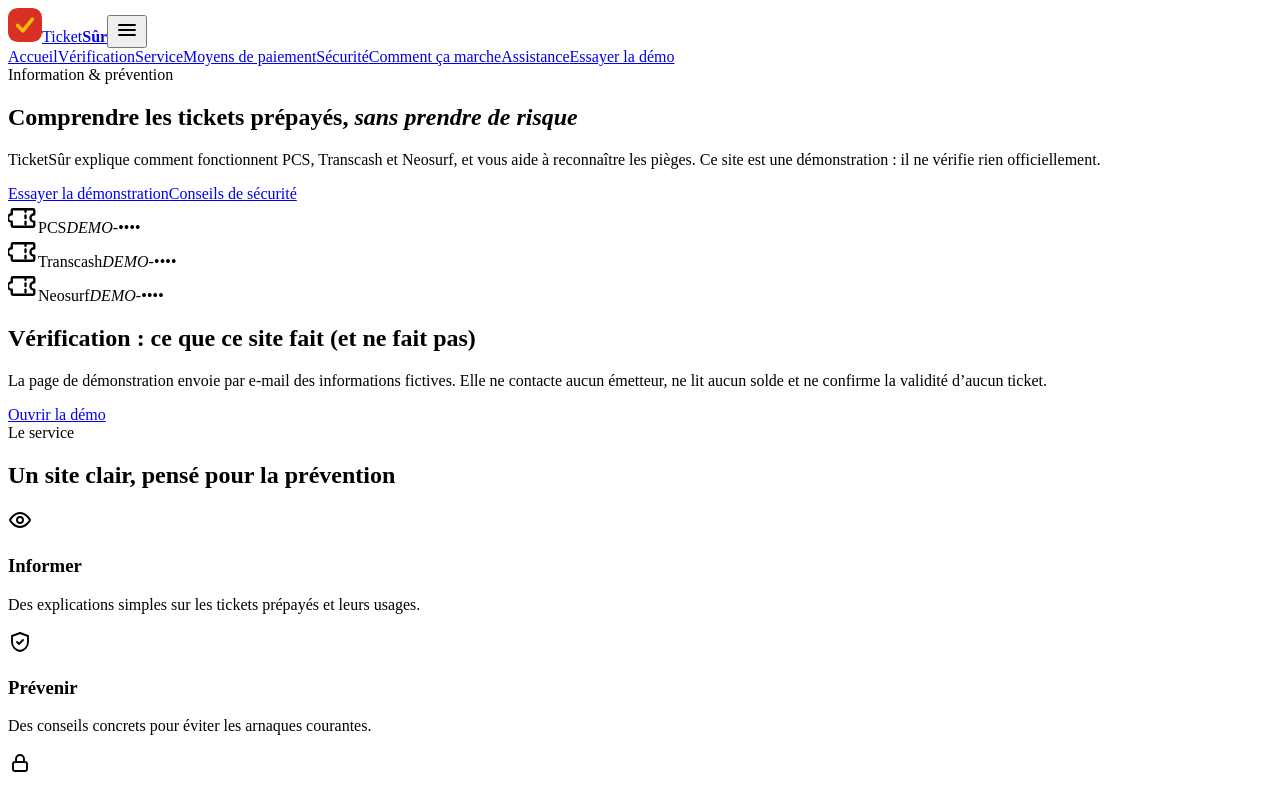
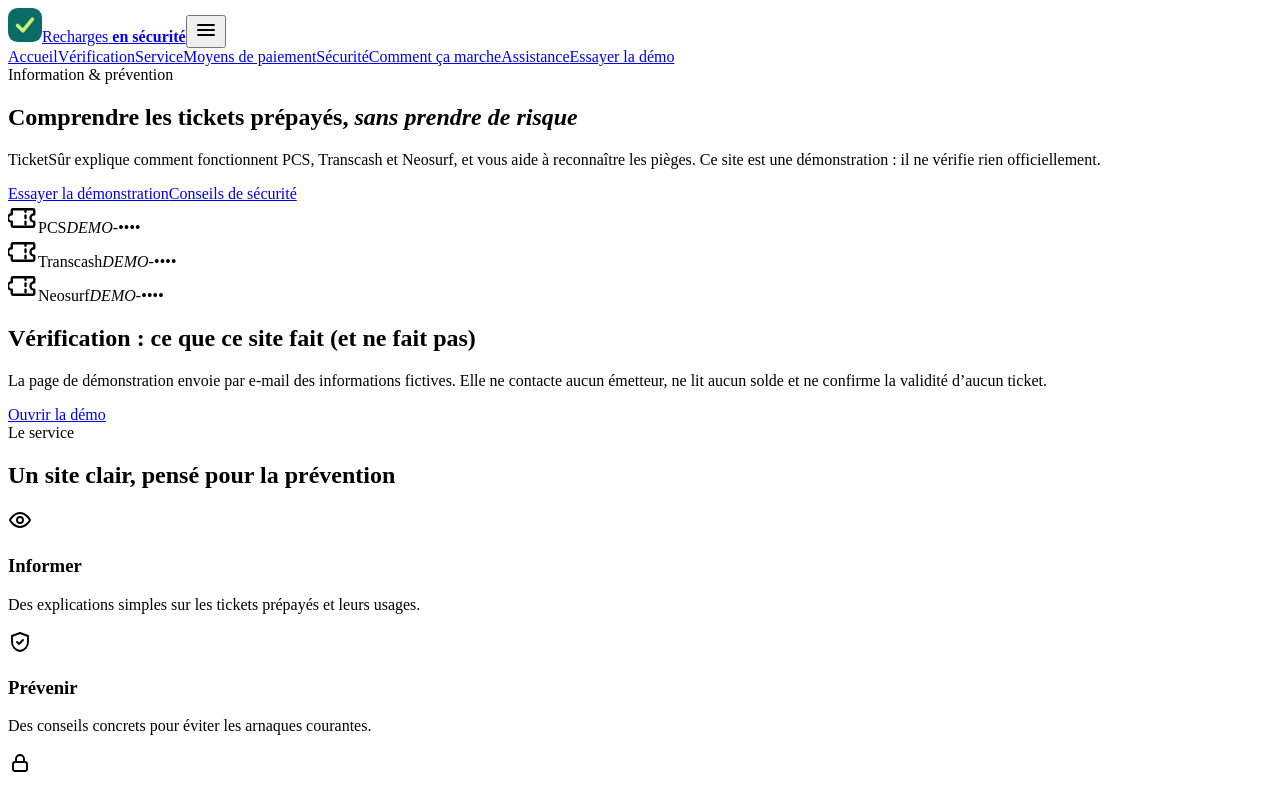
Before and after one commit to amandineprestige-lang/recharge-de-ticket, a React (Vite) app: page / in a window 1280 px wide. Shown: the top 800 px of the page. Built offline with nearby package versions, Linux system fonts and the light colour scheme; no server answers.

Commit message:
Refresh portal identity and navigation

```diff
--- a/src/components/Logo.jsx
+++ b/src/components/Logo.jsx
@@ -2,12 +2,12 @@ import { Link } from 'react-router-dom'
 
 export default function Logo({ light = false }) {
   return (
-    <Link to="/" className={`logo ${light ? 'logo-light' : ''}`} aria-label="TicketSûr — accueil">
+    <Link to="/" className={`logo ${light ? 'logo-light' : ''}`} aria-label="Portail de démonstration — accueil">
       <svg width="34" height="34" viewBox="0 0 32 32" aria-hidden="true">
-        <rect width="32" height="32" rx="9" fill="#D93025" />
-        <path d="M9 16.5l5 5 9-11" stroke="#FBBC04" strokeWidth="3.4" fill="none" strokeLinecap="round" strokeLinejoin="round" />
+        <rect width="32" height="32" rx="9" fill="#0B6B67" />
+        <path d="M9 16.5l5 5 9-11" stroke="#C7F36B" strokeWidth="3.4" fill="none" strokeLinecap="round" strokeLinejoin="round" />
       </svg>
-      <span>Ticket<b>Sûr</b></span>
+      <span>Recharges<b> en sécurité</b></span>
     </Link>
   )
 }
```
